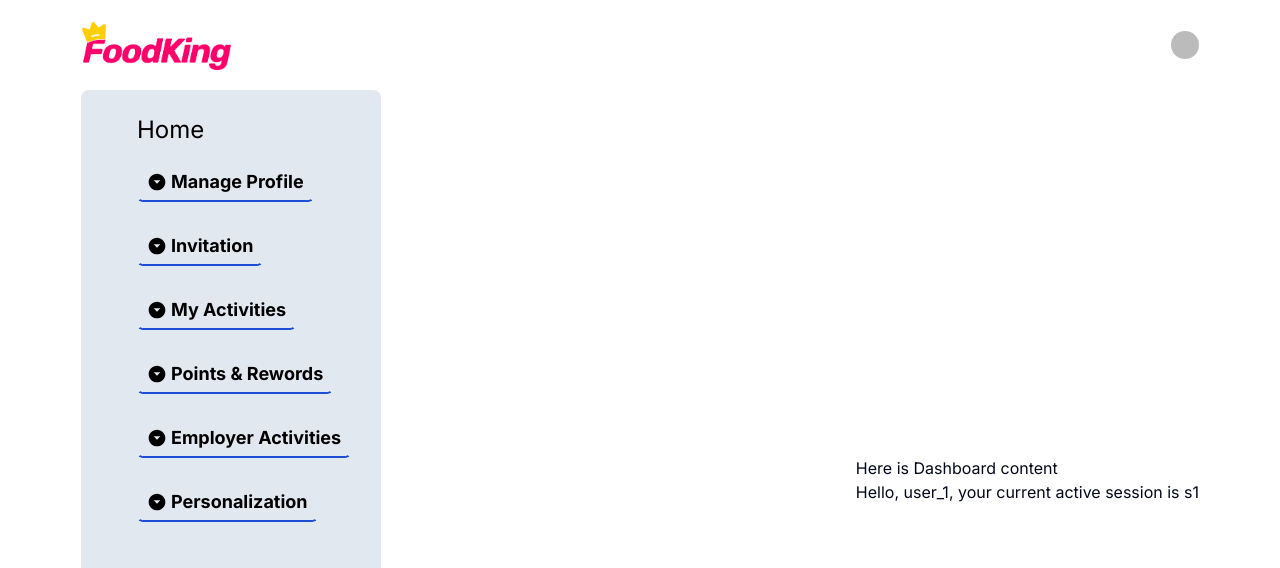
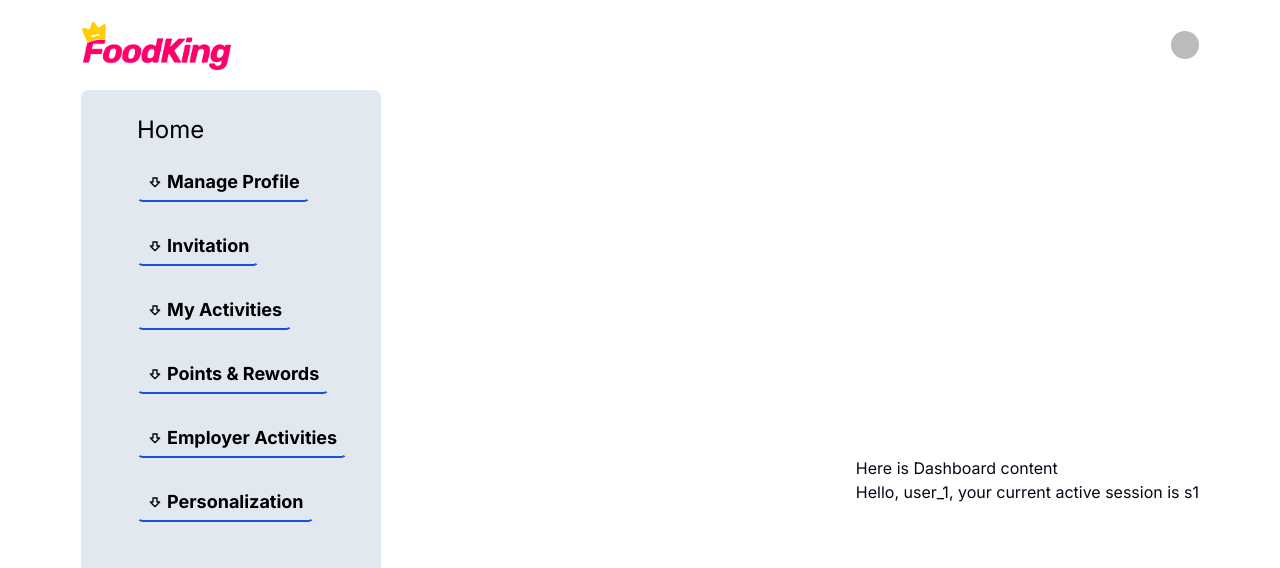
Before and after one commit to arifulislamzyx/restaurent_next, a Next.js app: page /dashboard in a window 1280 px wide. Shown: the top 568 px of the page. Built offline with nearby package versions, Linux system fonts and the light colour scheme; no server answers; sample sign-in values are in the browser's storage; some icons are missing.

Commit message:
r-iContorled

```diff
--- a/src/components/product-card/index.tsx
+++ b/src/components/product-card/index.tsx
@@ -1,9 +1,8 @@
 import { showSlideProduct } from "@/animation/varients";
-// import Modals from "@/sections/home/modals/Modals";
 import { motion } from "framer-motion";
+import { ShoppingBag, ShoppingCart } from "lucide-react";
 import Image from "next/image";
 import { useState, type FC } from "react";
-import { IoBagAdd } from "react-icons/io5";
 
 interface ProductProps {
   image: string;
@@ -54,7 +53,7 @@ const ProductCard: FC<ProductProps> = ({ image, name, price, recipe }) => {
             className="flex items-center gap-1 text-xs font-bold rounded-full p-1 shadow-2xl bg-slate-50 hover:bg-orange-600 hover:rounded-full hover:p-1 "
             onClick={handleModal}
           >
-            <IoBagAdd></IoBagAdd>Add
+            <ShoppingCart size={15} /> Add
           </button>
         </div>
       </div>
--- a/src/data/sidebarMenu.tsx
+++ b/src/data/sidebarMenu.tsx
@@ -1,32 +1,28 @@
-import { IoMdSend } from "react-icons/io";
 import {
-  MdBroadcastOnHome,
-  MdDashboard,
-  MdMessage,
-  MdOutlineAssignmentTurnedIn,
-  MdOutlineFavoriteBorder,
-  MdOutlineStar,
-  MdOutlineStreetview,
-  MdTextsms,
-  MdVideoCameraFront,
-  MdVideoChat,
-} from "react-icons/md";
-import { FaRegWindowRestore } from "react-icons/fa";
-import {
-  RiComputerLine,
-  RiFileEditFill,
-  RiPresentationLine,
-  RiUserFollowFill,
-} from "react-icons/ri";
-import { IoDocumentAttach, IoMailOpen } from "react-icons/io5";
-import { SiMinutemailer } from "react-icons/si";
-import {
-  BsFillOpticalAudioFill,
-  BsFillQuestionOctagonFill,
-} from "react-icons/bs";
-import { GiBackwardTime } from "react-icons/gi";
-import { LiaCoinsSolid } from "react-icons/lia";
-import { TbDeviceTabletStar } from "react-icons/tb";
+  FileVideo2,
+  User,
+  UserRoundCog,
+  FileCheck2,
+  MailCheck,
+  Radio,
+  MonitorPause,
+  Laptop,
+  BrainCog,
+  SquareSlash,
+  UserPlus,
+  Route,
+  RouteOff,
+  View,
+  MessageCircleHeart,
+  FileHeart,
+  MessageCircleWarning,
+  Computer,
+  LayoutDashboard,
+  TabletSmartphone,
+  Files,
+  FileStack,
+  Kanban,
+} from "lucide-react";
 
 export const sidebarOptions = [
   {
@@ -38,32 +34,37 @@ export const sidebarOptions = [
         id: 1,
         name: "View Profile",
         slug: "/dashboard/cv-preview",
-        icons: <FaRegWindowRestore />,
+        icons: <UserRoundCog />,
       },
-      { id: 2, name: "Dashboard", slug: "/dasboard", icons: <MdDashboard /> },
+      {
+        id: 2,
+        name: "Dashboard",
+        slug: "/dasboard",
+        icons: <LayoutDashboard size={16} />,
+      },
       {
         id: 3,
         name: "Edit Your Profile",
         slug: "/dashboard/editProfile",
-        icons: <RiFileEditFill />,
+        icons: <User size={16} />,
       },
       {
         id: 4,
         name: "Video CV",
         slug: "/dashboard",
-        icons: <MdVideoCameraFront />,
+        icons: <FileVideo2 size={16} />,
       },
       {
         id: 4,
         name: "Customized CV",
         slug: "/dashboard",
-        icons: <IoDocumentAttach />,
+        icons: <FileCheck2 size={16} />,
       },
       {
         id: 5,
         name: "Emailed CV",
         slug: "/dashboard",
-        icons: <SiMinutemailer />,
+        icons: <MailCheck size={16} />,
       },
     ],
   },
@@ -76,31 +77,31 @@ export const sidebarOptions = [
         id: 1,
         name: "Live Interview",
         slug: "/dashboard",
-        icons: <MdBroadcastOnHome />,
+        icons: <Radio size={16} />,
       },
       {
         id: 2,
         name: "Video INterview",
         slug: "/dashboard",
-        icons: <MdVideoChat />,
+        icons: <MonitorPause size={16} />,
       },
       {
         id: 3,
         name: "Genaral Interview",
         slug: "/dashboard",
-        icons: <IoMailOpen />,
+        icons: <Laptop size={16} />,
       },
       {
         id: 4,
         name: "Online Test",
         slug: "/dashboard",
-        icons: <RiComputerLine />,
+        icons: <TabletSmartphone size={16} />,
       },
       {
         id: 5,
         name: "AI Assesment(viose Based)",
         slug: "/dashboard",
-        icons: <BsFillOpticalAudioFill />,
+        icons: <BrainCog size={16} />,
       },
     ],
   },
@@ -113,31 +114,31 @@ export const sidebarOptions = [
         id: 1,
         name: "Applied Jobs",
         slug: "/dashboard",
-        icons: <MdOutlineAssignmentTurnedIn />,
+        icons: <Files size={16} />,
       },
       {
         id: 2,
         name: "Emailed Resume",
         slug: "/dashboard",
-        icons: <IoMdSend />,
+        icons: <FileStack size={16} />,
       },
       {
         id: 3,
         name: "Shortlisted Job",
         slug: "/dashboard",
-        icons: <MdOutlineStar />,
+        icons: <SquareSlash size={16} />,
       },
       {
         id: 4,
         name: "Following Employer",
         slug: "/dashboard",
-        icons: <RiUserFollowFill />,
+        icons: <UserPlus size={16} />,
       },
       {
         id: 5,
         name: "Transection Overview",
         slug: "/dashboard",
-        icons: <GiBackwardTime />,
+        icons: <Kanban size={16} />,
       },
     ],
   },
@@ -150,13 +151,13 @@ export const sidebarOptions = [
         id: 1,
         name: "My Points",
         slug: "/dashboard",
-        icons: <LiaCoinsSolid />,
+        icons: <Route size={16} />,
       },
       {
         id: 2,
         name: "How do I earn points",
         slug: "/dashboard",
-        icons: <BsFillQuestionOctagonFill />,
+        icons: <RouteOff size={16} />,
       },
     ],
   },
@@ -169,19 +170,19 @@ export const sidebarOptions = [
         id: 1,
         name: "Employer Viewed CV",
         slug: "/dashboard",
-        icons: <MdOutlineStreetview />,
+        icons: <View size={16} />,
       },
       {
         id: 2,
         name: "Employer Message",
         slug: "/dashboard",
-        icons: <MdMessage />,
+        icons: <MailCheck size={16} />,
       },
       {
         id: 3,
         name: "Employer Interested",
         slug: "/dashboard",
-        icons: <TbDeviceTabletStar />,
+        icons: <MessageCircleHeart size={16} />,
       },
     ],
   },
@@ -194,19 +195,19 @@ export const sidebarOptions = [
         id: 1,
         name: "Favorite Search",
         slug: "/dashboard",
-        icons: <MdOutlineFavoriteBorder />,
+        icons: <FileHeart size={16} />,
       },
       {
         id: 2,
         name: "SMS JOb Alert",
         slug: "/dashboard",
-        icons: <MdTextsms />,
+        icons: <MessageCircleWarning size={16} />,
       },
       {
         id: 3,
         name: "My Training",
         slug: "/dashboard",
-        icons: <RiPresentationLine />,
+        icons: <Computer size={16} />,
       },
     ],
   },
--- a/src/sections/dashboard/sidebar.tsx
+++ b/src/sections/dashboard/sidebar.tsx
@@ -1,7 +1,7 @@
 import Link from "next/link";
 import React, { useState } from "react";
-import { MdArrowDropDownCircle } from "react-icons/md";
 import { sidebarOptions } from "@/data/sidebarMenu";
+import { ArrowBigDown } from "lucide-react";
 
 const Sidebar: React.FC = () => {
   const [activeOptions, setActiveOptions] = useState<{
@@ -38,7 +38,8 @@ const Sidebar: React.FC = () => {
                   activeOptions[option.id] ? "bg-orange-600 text-white" : ""
                 }`}
               >
-                <MdArrowDropDownCircle
+                <ArrowBigDown
+                  size={16}
                   className={`text-xl transition-transform duration-300 ${
                     activeOptions[option.id] ? "rotate-180" : ""
                   }`}
--- a/src/sections/home/Speciality.tsx
+++ b/src/sections/home/Speciality.tsx
@@ -6,7 +6,6 @@ import productSold from "../../../public/Speciality/ProductSold.svg";
 import ratings from "../../../public/Speciality/Ratings.svg";
 import Image from "next/image";
 import CountUp from "react-countup";
-import { FaStar } from "react-icons/fa";
 import { useInView } from "react-intersection-observer";
 
 const Speciality: React.FC = () => {
--- a/src/sections/menus/Menus.tsx
+++ b/src/sections/menus/Menus.tsx
@@ -1,12 +1,11 @@
 import React from "react";
 import OfferSlider from "../home/OfferSlider";
-import MenuCard from "@/sections/utils/MenuCard";
 import Link from "next/link";
 import Image from "next/image";
-import { IoBagAdd } from "react-icons/io5";
 import { motion } from "framer-motion";
 import { productAnm, showSlideProduct } from "@/animation/varients";
 import ProductSkeliton from "@/sections/utils/ProductSkeliton";
+import { ShoppingCart } from "lucide-react";
 
 const Menus = ({
   menu,
@@ -72,7 +71,8 @@ const Menus = ({
                     onClick={() => handleAddItems(items)}
                     className="flex items-center gap-1 text-xs font-bold rounded-full p-1 shadow-2xl bg-slate-50 hover:bg-orange-600 hover:rounded-full hover:p-1"
                   >
-                    <IoBagAdd></IoBagAdd>Add
+                    <ShoppingCart size={16} />
+                    Add
                   </button>
                 </div>
               </div>
--- a/src/sections/utils/MenuCard.tsx
+++ b/src/sections/utils/MenuCard.tsx
@@ -1,13 +1,12 @@
 import { fetchMenu } from "@/Redux/Slice/MenuSlice";
 import Image from "next/image";
 import React, { useEffect, useState } from "react";
-import { IoBagAdd } from "react-icons/io5";
 import { useDispatch, useSelector } from "react-redux";
 import { motion } from "framer-motion";
 import { productAnm, showSlideProduct } from "@/animation/varients";
 import ProductSkeliton from "./ProductSkeliton";
 import RootSate from "@/Redux/Store/Store";
-import axios from "axios";
+import { ShoppingCart } from "lucide-react";
 
 type RootSate = any;
 
@@ -84,7 +83,8 @@ const MenuCard = () => {
                   // onClick={handleAddItems}
                   className="flex items-center gap-1 text-xs font-bold rounded-full p-1 shadow-2xl bg-slate-50 hover:bg-orange-600 hover:rounded-full hover:p-1"
                 >
-                  <IoBagAdd></IoBagAdd>Add
+                  <ShoppingCart size={16} />
+                  Add
                 </button>
               </div>
             </div>
```
Also changed, not shown: app/menus/page.tsx (+3 -13 lines), src/sections/home/PopularProducts.tsx (+4 -5 lines).
